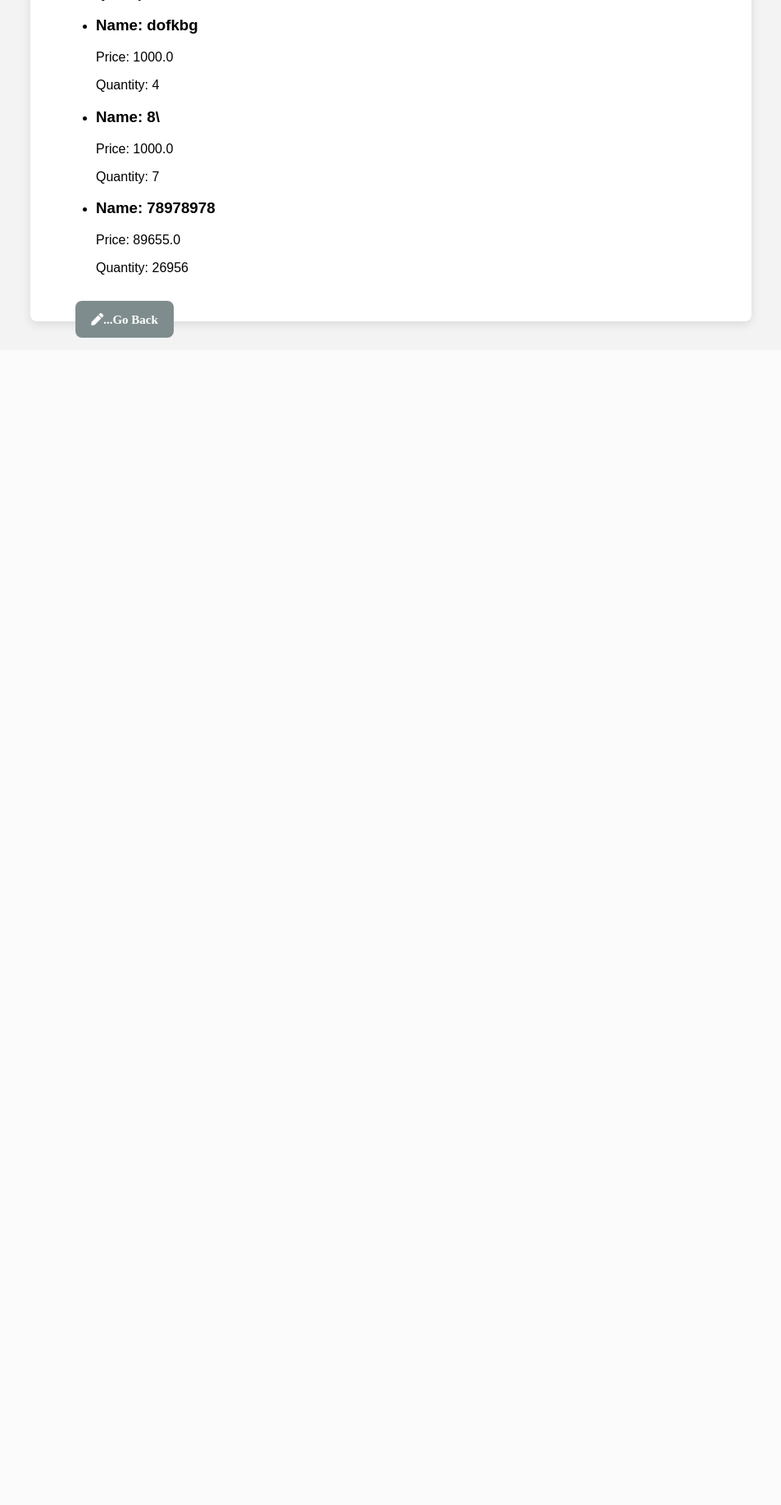
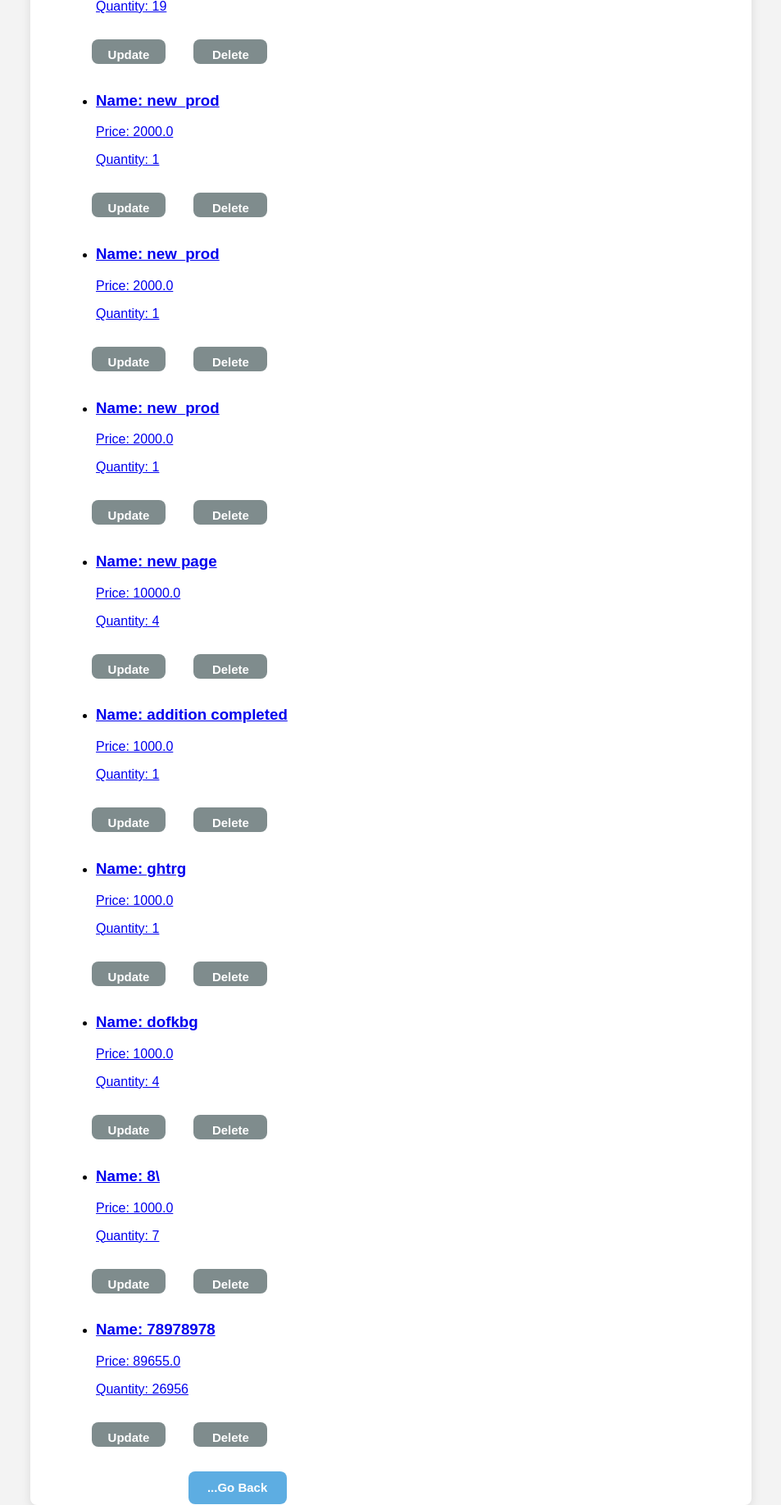
Before and after one commit to goddog44/Django-Product-Management-App, a Django app: page /index/modify/ in a window 1280 px wide. Shown: the part 2392-4228 px from the top of the page at 82% size, without its empty margins (163-1116 px from the left). Before the commit the page ends 2804 px from the top, so only its background shows below. Run offline with Django 5.2, Linux system fonts and the light colour scheme; data comes from the database, SQL or seed files in the repository; both versions use the stored data as it was after the commit.

Commit message:
addititon of the delete button and some re-ajustments

```diff
--- a/firstapp/templates/index.html
+++ b/firstapp/templates/index.html
@@ -170,7 +170,7 @@
         {% empty %}
             <li>No products found.</li>
         {% endfor %}
-        <a href="{% url 'modify_product' %}"><button class="fas fa-solid fa-pen" class="edit" type="submit" style="background-color: #7F8C8D; font-size: 15px;">...Update Products</button>
+        <a href="{% url 'modify_product' %}"><button class="fas fa-solid fa-pen" class="edit" type="submit" style="background-color: #5DADE2; font-size: 15px;">...Update Products</button>
       </ul>
       </div>
   </body>
--- a/firstapp/templates/modify.html
+++ b/firstapp/templates/modify.html
@@ -21,6 +21,7 @@
         border-radius: 8px;
         box-shadow: 0 4px 12px rgba(0, 0, 0, 0.1);
       }
+
       .head {
         display: flex;
         justify-content: center;
@@ -38,17 +39,6 @@
       form {
         display: flex;
         flex-direction: column;
-      }
-
-      .measurement-group {
-        flex-wrap: wrap;
-        justify-content: space-between;
-        margin-bottom: 24px;
-      }
-
-      .measurement-group > div {
-        flex-basis: 48%;
-        margin: 4px;
       }
 
       textarea {
@@ -74,7 +64,6 @@
         border-radius: 8px;
         padding: 10px 15px;
         margin: 15px;
-        float: left;
         font-size: 18px;
         width: 120px;
         height: 45px;
@@ -82,16 +71,9 @@
         cursor: pointer;
         transition: background-color 0.3s ease;
       }
-
-
-
       @media (max-width: 767px) {
         .container {
           padding: 24px;
-        }
-
-        .measurement-group > div {
-          flex-basis: 100%;
         }
       }
 
@@ -147,6 +129,56 @@
         .form-style-2 .input-field:focus {
             border: 1px solid #0C0;
         }
+        .gb{
+          color: #fff;
+          border: none;
+          border-radius: 8px;
+          padding: 10px 15px;
+          margin-right: 10%;
+          font-size: 8px;
+          width: 120px;
+          height: 40px;
+          font-weight: 600;
+          cursor: pointer;
+          transition: background-color 0.3s ease;
+          position:absolute;
+          left:400px;
+
+
+        }
+        .gb{
+          color: #fff;
+          border: none;
+          border-radius: 8px;
+          padding: 10px 15px;
+          margin-right: 10%;
+          font-size: 8px;
+          width: 120px;
+          height: 40px;
+          font-weight: 600;
+          cursor: pointer;
+          transition: background-color 0.3s ease;
+          position:absolute;
+          left:29.5%;
+          backg%round-color: red;
+
+
+        }
+        .mp{
+          color: #fff;
+          border: 30;
+          border-radius: 8px;
+          font-size: 10px;
+          width: 90px;
+          height: 30px;
+          font-weight: 600;
+          cursor: pointer;
+          transition: background-color 0.3s ease;
+          position:relative;
+          left:-20px
+        }
+
+
     </style>
   </head>
   <body>
@@ -169,11 +201,13 @@
                 <h3>Name: {{ product.name }}</h3>
                 <p>Price: {{ product.price }}</p>
                 <p>Quantity: {{ product.quantity }}</p>
-        {% empty %}
+                <a href="{% url 'modify_product' %}"><button class="mp" type="submit" style="background-color: #7F8C8D; font-size: 15px;">Update</button> <a href="{% url 'modify_product' %}"><button class="mp" type="submit" style="background-color: #7F8C8D; font-size: 15px;">Delete</button>
+            </li>
+                  {% empty %}
             <li>No products found.</li>
         {% endfor %}
+        <a href="{% url 'add_product' %}"><button class="gb" type="submit" style="background-color: #5DADE2; font-size: 15px;">...Go Back</button>
     </ul>
-    <a href="{% url 'add_product' %}"><button class="fas fa-solid fa-pen" class="edit" type="submit" style="background-color: #7F8C8D; font-size: 15px;">...Go Back</button>
       </div>
   </body>
 </html>
--- a/firstapp/views.py
+++ b/firstapp/views.py
@@ -67,3 +67,5 @@ def test(request):
         form = ProductForm()
     products = Product.objects.all()
     return render(request, 'index.html', {'form': form, 'products': products})
+#reuquest,id
+#form =Production(request.post,instance=)
```
Also changed, not shown: db.sqlite3.
